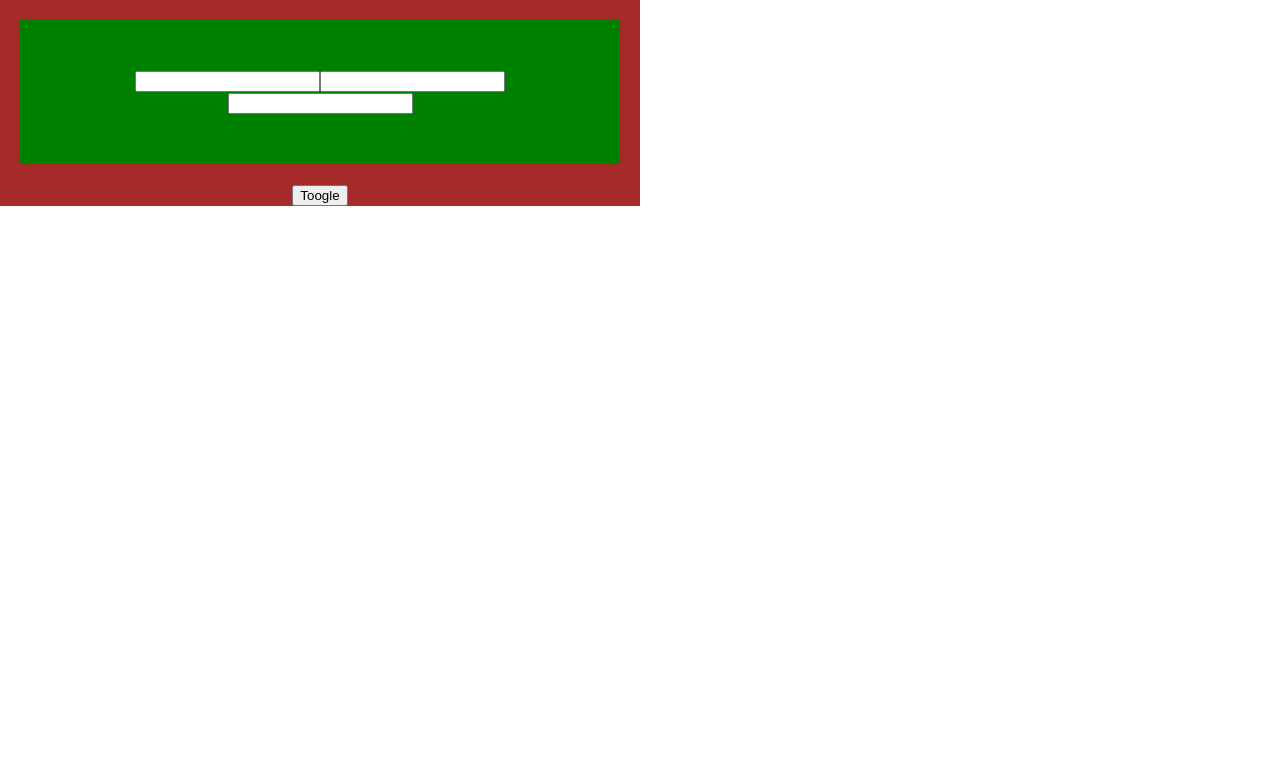
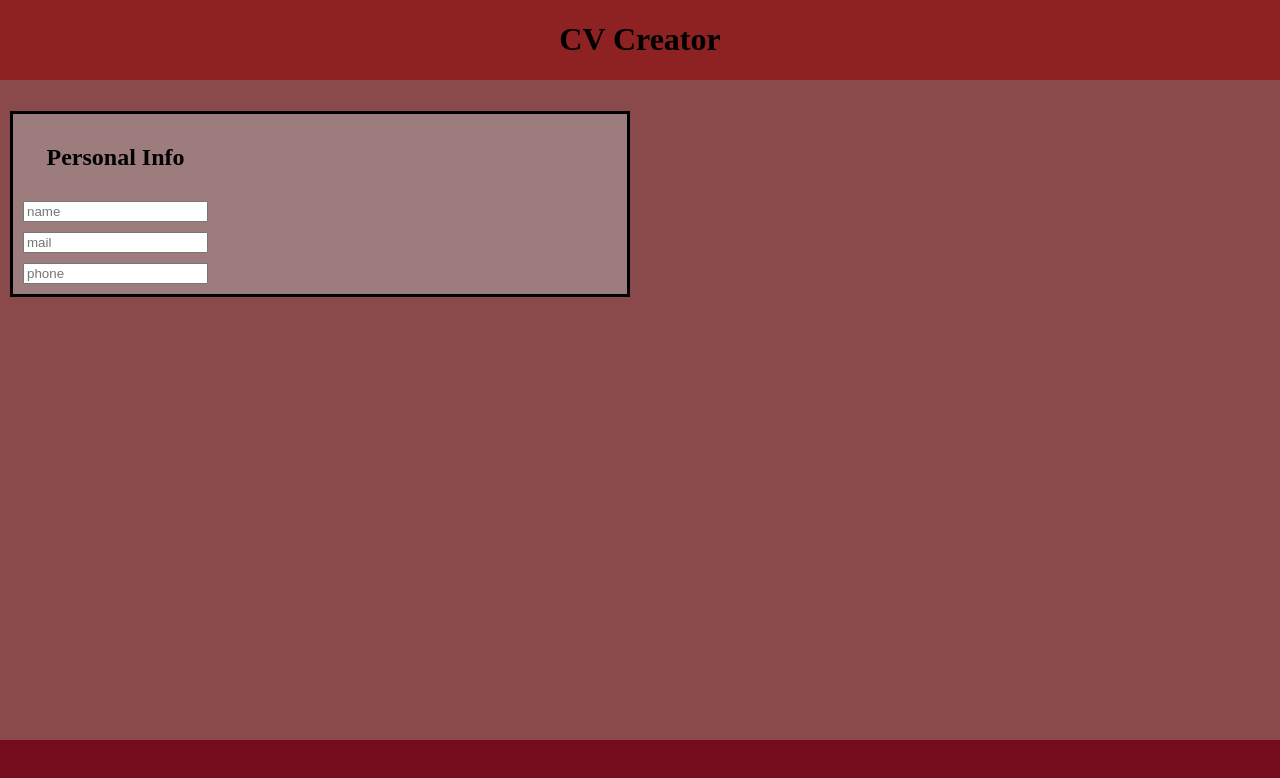
Before and after one commit to oxedom/cv-project, a React (Create React App) app: page / in a window 1280 px wide. Shown: the top 778 px of the page. Built offline with nearby package versions, Linux system fonts and the light colour scheme.

Commit message:
added header and change layout

```diff
--- a/src/comps/Form.js
+++ b/src/comps/Form.js
@@ -1,4 +1,5 @@
 import React, { Component } from "react";
+import Header from "./header";
 import SchoolForm from './SchoolForm'
 import '../styles/styles.css'
 class Form extends Component {
@@ -43,35 +44,44 @@ class Form extends Component {
 
     render() {
         const { name, mail, number, schools } = this.state
-        return (<div className="dvider">
+        return (<div className="wrapper">
 
-            <form className="form-container" onSubmit={this.handleSubmit}>
+            <Header> </Header>
+            <div className="dvider">
 
-                <div className="form-box">
-                    <div className="form-inputs">
-                        <input onChange={this.handleChange} name="name" value={name} type='text' maxLength={30} />
-                        <input onChange={this.handleChange} name="mail" value={mail} type='text' maxLength={30} />
-                        <input onChange={this.handleChange} name="number" value={number} type='text' maxLength={12} />
+                <form>
+
+                    <div className="form-box">
+
+                        <div className="form-inputs">
+                            <h2> Personal Info</h2>
+                            <input placeholder="name" onChange={this.handleChange} name="name" value={name} type='text' maxLength={30} />
+                            <input placeholder="mail" onChange={this.handleChange} name="mail" value={mail} type='text' maxLength={30} />
+                            <input placeholder="phone" onChange={this.handleChange} name="number" value={number} type='text' maxLength={12} />
+                        </div>
+
                     </div>
 
-                </div>
+                </form >
 
 
-                <button onClick={this.handleClick}>Toogle</button>
-
-                {/* <SchoolForm schools={schools} updateState={this.updateState}> </SchoolForm> */}
-
-            </form >
-
-
-            <div>
                 <div >
                     <p> {name}</p>
                     <p> {mail}</p>
                     <p> {number}</p>
                 </div>
+
+
+
+
+
+
+
+
+
             </div>
 
+            <footer className="footer"> </footer>
         </div>)
     }
 }
--- /dev/null
+++ b/src/comps/header.js
@@ -0,0 +1,10 @@
+import '../styles/styles.css'
+
+const Header = () => {
+    return (<header className="header">
+        <h1> CV Creator </h1>
+
+    </header>);
+}
+
+export default Header;
--- a/src/styles/styles.css
+++ b/src/styles/styles.css
@@ -1,32 +1,56 @@
 body {
     padding: 0;
     margin: 0;
+    font-family: 'Times New Roman', Times, serif;
+    background-color: rgb(138, 73, 74);
 
 }
 
+.wrapper {
+    display: flex;
+    min-height: 100vh;
+    flex-direction: column;
+    justify-content: space-between;
+}
+
+.header {
+    display: flex;
+    justify-content: center;
+    background-color: rgb(142, 33, 33);
+    font-family: 'Times New Roman', Times, serif;
+
+}
 
 .form-container {
-
+    flex-grow: 1;
     background-color: brown;
 }
 
 
 .form-box {
     display: flex;
-    padding: 50px;
-    justify-content: center;
-    margin: 20px;
-    flex-direction: column;
-    background-color: green;
+    border: 3px solid black;
+    margin: 10px;
+    background-color: rgb(156, 124, 124);
 }
 
-.fromInputs {
+.form-inputs {
     display: flex;
+    flex-direction: column;
+    gap: 10px;
+    padding: 10px;
 }
 
 
 
 .dvider {
+
     display: grid;
+    grid-template-rows: repeat(3,1fr);
     grid-template-columns: repeat(2,1fr);
 }
+
+.footer {
+    padding: 30px;
+background-color: rgb(117, 12, 30);
+}
```
